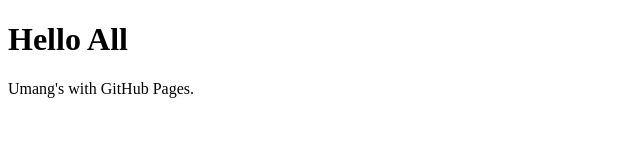
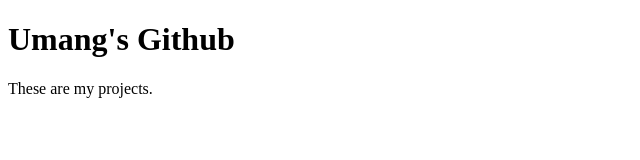
Before and after one commit to datechie/datechie.github.io, a plain HTML site: page index.html in a window 1280 px wide. Shown: the whole page, without its empty margins (0-640 px from the left). Drawn offline with Linux system fonts and the light colour scheme.

Commit message:
second change

```diff
--- a/index.html
+++ b/index.html
@@ -1,7 +1,7 @@
 <!DOCTYPE html>
 <html>
 <body>
-<h1>Hello All</h1>
-<p>Umang's with GitHub Pages.</p>
+<h1>Umang's Github</h1>
+<p>These are my projects.</p>
 </body>
 </html>
```
